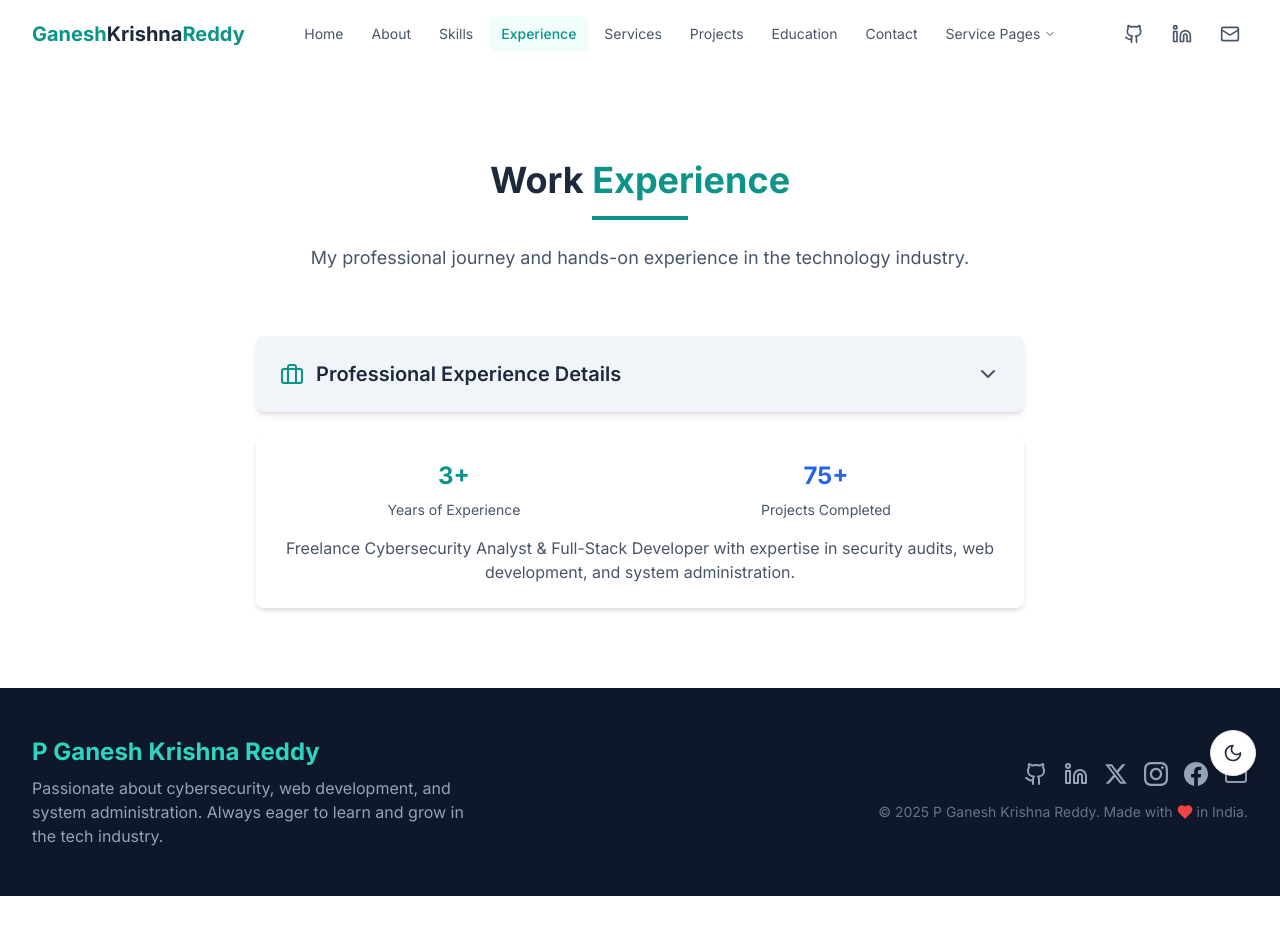
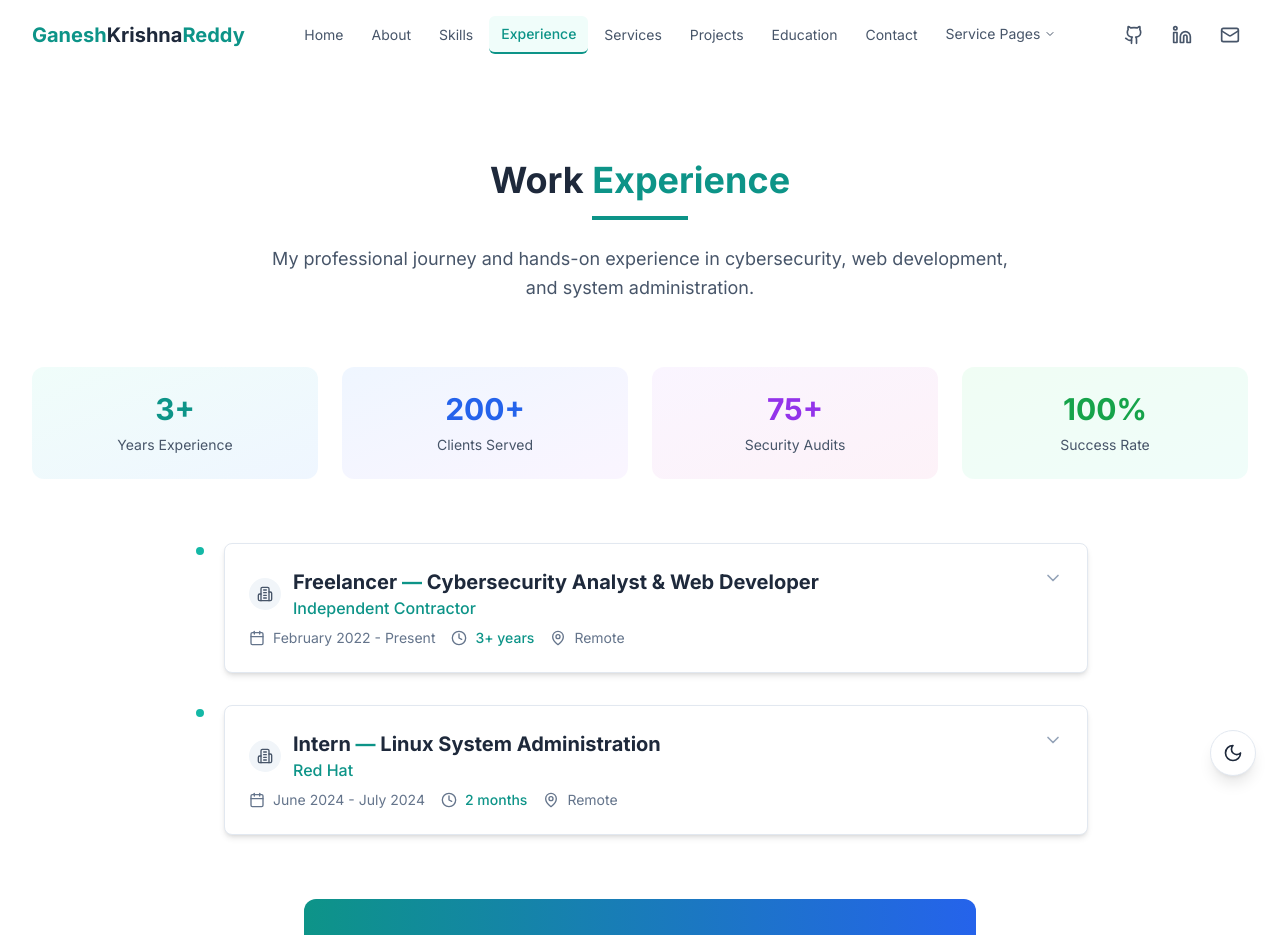
Before and after one commit to ganeshkrishnareddy/Portfolio, a React (Vite) app: page /experience in a window 1280 px wide. Shown: the top 935 px of the page. Before the commit the page ends 896 px from the top, so only its background shows below. Built offline with nearby package versions, Linux system fonts and the light colour scheme.

Commit message:
Implement comprehensive design and UX improvements

```diff
--- a/src/components/Experience.tsx
+++ b/src/components/Experience.tsx
@@ -1,153 +1,266 @@
 import React, { useState } from 'react';
-import { Calendar, MapPin, Code, Users, Briefcase, ChevronDown, ChevronUp } from 'lucide-react';
+import { Calendar, MapPin, Code, Users, Briefcase, ChevronDown, ChevronUp, Clock, Building2 } from 'lucide-react';
 
 interface TimelineItemProps {
   period: string;
+  duration: string;
   title: string;
   organization: string;
   location: string;
   description: string[];
-  isLast?: boolean;
+  tools?: string[];
+  logo?: string;
+  isExpanded: boolean;
+  onToggle: () => void;
 }
 
 const TimelineItem: React.FC<TimelineItemProps> = ({
   period,
+  duration,
   title,
   organization,
   location,
   description,
-  isLast = false
+  tools,
+  logo,
+  isExpanded,
+  onToggle
 }) => {
   return (
-    <div className="relative pl-8 pb-12">
-      {/* Timeline line */}
-      {!isLast && (
-        <div className="absolute top-0 left-0 h-full w-px bg-teal-200 dark:bg-teal-800 ml-3"></div>
+    <div className="relative">
+      {/* Timeline dot and line */}
+      <div className="absolute left-0 top-0 flex flex-col items-center">
+        <div className="w-4 h-4 rounded-full bg-teal-500 border-4 border-white dark:border-slate-900 z-10"></div>
+        <div className="w-px h-full bg-teal-200 dark:bg-teal-800 mt-2"></div>
+      </div>
+
+      <div className="ml-8 mb-8">
+        {/* Collapsible Header */}
+        <button
+          onClick={onToggle}
+          className="w-full text-left bg-white dark:bg-slate-800 p-4 sm:p-6 rounded-lg shadow-md hover:shadow-lg transition-all duration-300 border border-slate-200 dark:border-slate-700 hover:border-teal-200 dark:hover:border-teal-700"
+        >
+          <div className="flex items-start justify-between">
+            <div className="flex-1">
+              <div className="flex items-center mb-2">
+                {logo && (
+                  <div className="w-8 h-8 bg-slate-100 dark:bg-slate-700 rounded-full flex items-center justify-center mr-3 flex-shrink-0">
+                    <Building2 className="h-4 w-4 text-slate-600 dark:text-slate-400" />
+                  </div>
                 )}
+                <div>
+                  <h3 className="text-lg sm:text-xl font-bold text-slate-800 dark:text-white">
+                    {title.split(' | ')[0]} <span className="text-teal-600 dark:text-teal-400">—</span> {title.split(' | ')[1]}
+                  </h3>
+                  <p className="text-teal-600 dark:text-teal-400 font-medium text-sm sm:text-base">{organization}</p>
+                </div>
+              </div>
 
-      {/* Timeline dot */}
-      <div className="absolute top-0 left-0 w-6 h-6 rounded-full bg-teal-500 border-4 border-white dark:border-slate-900 z-10"></div>
-
-      <div className="bg-white dark:bg-slate-800 p-6 rounded-lg shadow-md">
-        <div className="flex flex-wrap items-center gap-3 mb-3 text-sm text-slate-500 dark:text-slate-400">
+              <div className="flex flex-wrap items-center gap-4 text-sm text-slate-500 dark:text-slate-400">
                 <div className="flex items-center">
-            <Calendar className="h-4 w-4 mr-1" />
+                  <Calendar className="h-4 w-4 mr-2" />
                   <span>{period}</span>
                 </div>
                 <div className="flex items-center">
-            <MapPin className="h-4 w-4 mr-1" />
+                  <Clock className="h-4 w-4 mr-2" />
+                  <span className="font-medium text-teal-600 dark:text-teal-400">{duration}</span>
+                </div>
+                <div className="flex items-center">
+                  <MapPin className="h-4 w-4 mr-2" />
                   <span>{location}</span>
                 </div>
               </div>
+            </div>
 
-        <h3 className="text-xl font-bold text-slate-800 dark:text-white">{title}</h3>
-        <p className="text-teal-600 dark:text-teal-400 font-medium mb-4">{organization}</p>
+            <div className="ml-4 flex-shrink-0">
+              {isExpanded ? (
+                <ChevronUp className="h-5 w-5 text-slate-400" />
+              ) : (
+                <ChevronDown className="h-5 w-5 text-slate-400" />
+              )}
+            </div>
+          </div>
+        </button>
 
-        <ul className="list-disc list-inside text-slate-600 dark:text-slate-300 space-y-2">
+        {/* Expanded Content */}
+        {isExpanded && (
+          <div className="mt-4 bg-slate-50 dark:bg-slate-800/50 p-4 sm:p-6 rounded-lg border border-slate-200 dark:border-slate-700">
+            <div className="space-y-4">
+              {/* Description */}
+              <div>
+                <h4 className="text-sm font-semibold text-slate-700 dark:text-slate-300 mb-3 flex items-center">
+                  <Briefcase className="h-4 w-4 mr-2 text-teal-600 dark:text-teal-400" />
+                  Key Responsibilities & Achievements
+                </h4>
+                <ul className="space-y-2">
                   {description.map((item, index) => (
-            <li key={index}>{item}</li>
+                    <li key={index} className="flex items-start text-slate-600 dark:text-slate-300 text-sm">
+                      <div className="w-2 h-2 bg-teal-500 rounded-full mr-3 mt-2 flex-shrink-0"></div>
+                      {item}
+                    </li>
                   ))}
                 </ul>
+              </div>
+
+              {/* Tools & Technologies */}
+              {tools && tools.length > 0 && (
+                <div>
+                  <h4 className="text-sm font-semibold text-slate-700 dark:text-slate-300 mb-3 flex items-center">
+                    <Code className="h-4 w-4 mr-2 text-teal-600 dark:text-teal-400" />
+                    🔧 Tools & Technologies
+                  </h4>
+                  <div className="flex flex-wrap gap-2">
+                    {tools.map((tool, index) => (
+                      <span
+                        key={index}
+                        className="px-3 py-1 bg-teal-100 dark:bg-teal-900/30 text-teal-700 dark:text-teal-300 rounded-full text-xs font-medium border border-teal-200 dark:border-teal-800"
+                      >
+                        {tool}
+                      </span>
+                    ))}
+                  </div>
+                </div>
+              )}
+            </div>
+          </div>
+        )}
       </div>
     </div>
   );
 };
 
 const Experience: React.FC = () => {
-  const [showExperience, setShowExperience] = useState(false);
+  const [expandedItems, setExpandedItems] = useState<number[]>([]);
+
+  const toggleItem = (index: number) => {
+    setExpandedItems(prev =>
+      prev.includes(index)
+        ? prev.filter(i => i !== index)
+        : [...prev, index]
+    );
+  };
 
   const experiences = [
     {
       period: "February 2022 - Present",
+      duration: "3+ years",
       title: "Freelancer | Cybersecurity Analyst & Web Developer",
       organization: "Independent Contractor",
       location: "Remote",
+      logo: "freelance",
       description: [
-        "Conducted comprehensive security audits and penetration testing for 75+ clients, identifying critical vulnerabilities and providing detailed remediation reports.",
-        "Developed secure web applications and implemented security best practices, resulting in 100% client satisfaction and zero security incidents post-deployment.",
+        "Conducted comprehensive security audits and penetration testing for 75+ clients, identifying critical vulnerabilities and providing detailed remediation reports with 100% client satisfaction rate.",
+        "Developed secure web applications and implemented security best practices, resulting in zero security incidents post-deployment across all client projects.",
         "Specialized in digital forensics investigations, malware analysis, and incident response, helping organizations recover from security breaches and strengthen their defenses.",
-        "Built automated security scanning tools using Python and Bash, reducing manual testing time by 60% while improving accuracy of vulnerability detection."
-      ]
+        "Built automated security scanning tools using Python and Bash, reducing manual testing time by 60% while improving accuracy of vulnerability detection.",
+        "Served 200+ clients through ProgVision agency, delivering web development, digital marketing, and cybersecurity solutions with proven business impact."
+      ],
+      tools: ["Python", "Bash", "Nmap", "Burp Suite", "Wireshark", "React.js", "Node.js", "WordPress", "Linux", "MySQL"]
     },
     {
       period: "June 2024 - July 2024",
-      title: "Linux System Administration Training",
+      duration: "2 months",
+      title: "Intern | Linux System Administration",
       organization: "Red Hat",
       location: "Remote",
+      logo: "redhat",
       description: [
-        "Gained practical experience in Linux system administration by configuring and managing servers, focusing on system optimization and security.",
-        "Automated server management tasks using Bash scripting, reducing manual efforts and improving system efficiency.",
-        "Assisted in configuring firewalls and managing network services to maintain secure communication across systems."
-      ]
+        "Gained practical experience in Linux system administration by configuring and managing enterprise-grade servers, focusing on system optimization and security hardening.",
+        "Automated server management tasks using Bash scripting and system tools, reducing manual efforts by 40% and improving system efficiency across multiple environments.",
+        "Assisted in configuring firewalls, SELinux policies, and managing network services to maintain secure communication across distributed systems.",
+        "Participated in system monitoring and performance tuning activities, learning industry best practices for enterprise Linux environments."
+      ],
+      tools: ["Red Hat Enterprise Linux", "Bash", "Apache", "MySQL", "Firewall Configuration", "SELinux", "System Monitoring", "Performance Tuning"]
     }
   ];
 
   return (
-    <section id="experience" className="py-20 bg-white dark:bg-slate-900">
+    <section id="experience" className="py-16 sm:py-20 bg-white dark:bg-slate-900">
       <div className="container mx-auto px-4 sm:px-6 lg:px-8">
-        <div className="text-center mb-16">
+        <div className="text-center mb-12 sm:mb-16">
           <h2 className="text-3xl sm:text-4xl font-bold text-slate-800 dark:text-white mb-4">
             Work <span className="text-teal-600 dark:text-teal-400">Experience</span>
           </h2>
           <div className="w-24 h-1 bg-teal-600 mx-auto mb-6"></div>
-          <p className="max-w-3xl mx-auto text-slate-600 dark:text-slate-300 text-lg">
-            My professional journey and hands-on experience in the technology industry.
+          <p className="max-w-3xl mx-auto text-slate-600 dark:text-slate-300 text-lg leading-relaxed">
+            My professional journey and hands-on experience in cybersecurity, web development, and system administration.
           </p>
         </div>
 
-        <div className="max-w-3xl mx-auto">
-          {/* Experience Dropdown Toggle */}
-          <button
-            onClick={() => setShowExperience(!showExperience)}
-            className="w-full text-left flex items-center justify-between bg-slate-100 dark:bg-slate-800 p-6 rounded-lg mb-6 hover:bg-slate-200 dark:hover:bg-slate-700 transition-colors shadow-md"
-          >
-            <h3 className="text-xl font-semibold text-slate-800 dark:text-white flex items-center">
-              <Briefcase className="h-6 w-6 mr-3 text-teal-600 dark:text-teal-400" />
-              Professional Experience Details
-            </h3>
-            {showExperience ? (
-              <ChevronUp className="h-6 w-6 text-slate-600 dark:text-slate-400" />
-            ) : (
-              <ChevronDown className="h-6 w-6 text-slate-600 dark:text-slate-400" />
-            )}
-          </button>
+        {/* Experience Stats */}
+        <div className="grid grid-cols-2 md:grid-cols-4 gap-4 sm:gap-6 mb-12 sm:mb-16">
+          <div className="text-center bg-gradient-to-br from-teal-50 to-blue-50 dark:from-teal-900/20 dark:to-blue-900/20 p-4 sm:p-6 rounded-xl">
+            <div className="text-2xl sm:text-3xl font-bold text-teal-600 dark:text-teal-400 mb-2">3+</div>
+            <div className="text-slate-600 dark:text-slate-300 text-sm">Years Experience</div>
+          </div>
+          <div className="text-center bg-gradient-to-br from-blue-50 to-purple-50 dark:from-blue-900/20 dark:to-purple-900/20 p-4 sm:p-6 rounded-xl">
+            <div className="text-2xl sm:text-3xl font-bold text-blue-600 dark:text-blue-400 mb-2">200+</div>
+            <div className="text-slate-600 dark:text-slate-300 text-sm">Clients Served</div>
+          </div>
+          <div className="text-center bg-gradient-to-br from-purple-50 to-pink-50 dark:from-purple-900/20 dark:to-pink-900/20 p-4 sm:p-6 rounded-xl">
+            <div className="text-2xl sm:text-3xl font-bold text-purple-600 dark:text-purple-400 mb-2">75+</div>
+            <div className="text-slate-600 dark:text-slate-300 text-sm">Security Audits</div>
+          </div>
+          <div className="text-center bg-gradient-to-br from-green-50 to-teal-50 dark:from-green-900/20 dark:to-teal-900/20 p-4 sm:p-6 rounded-xl">
+            <div className="text-2xl sm:text-3xl font-bold text-green-600 dark:text-green-400 mb-2">100%</div>
+            <div className="text-slate-600 dark:text-slate-300 text-sm">Success Rate</div>
+          </div>
+        </div>
 
-          {/* Experience Timeline - Collapsible */}
-          {showExperience && (
+        {/* Timeline */}
+        <div className="max-w-4xl mx-auto">
           <div className="space-y-0">
             {experiences.map((exp, index) => (
               <TimelineItem
                 key={index}
                 period={exp.period}
+                duration={exp.duration}
                 title={exp.title}
                 organization={exp.organization}
                 location={exp.location}
                 description={exp.description}
-                  isLast={index === experiences.length - 1}
+                tools={exp.tools}
+                logo={exp.logo}
+                isExpanded={expandedItems.includes(index)}
+                onToggle={() => toggleItem(index)}
               />
             ))}
           </div>
-          )}
+        </div>
 
-          {/* Summary when collapsed */}
-          {!showExperience && (
-            <div className="bg-white dark:bg-slate-800 p-6 rounded-lg shadow-md">
-              <div className="grid grid-cols-1 md:grid-cols-2 gap-6">
-                <div className="text-center">
-                  <div className="text-2xl font-bold text-teal-600 dark:text-teal-400 mb-2">3+</div>
-                  <div className="text-slate-600 dark:text-slate-300 text-sm">Years of Experience</div>
-                </div>
-                <div className="text-center">
-                  <div className="text-2xl font-bold text-blue-600 dark:text-blue-400 mb-2">75+</div>
-                  <div className="text-slate-600 dark:text-slate-300 text-sm">Projects Completed</div>
+        {/* Call to Action */}
+        <div className="text-center mt-12 sm:mt-16">
+          <div className="bg-gradient-to-r from-teal-600 to-blue-600 p-6 sm:p-8 rounded-xl text-white max-w-2xl mx-auto">
+            <h3 className="text-xl sm:text-2xl font-bold mb-3">Ready to Work Together?</h3>
+            <p className="text-sm sm:text-base mb-6 opacity-90">
+              Let's discuss how my experience can help secure and enhance your digital infrastructure.
+            </p>
+            <div className="flex flex-col sm:flex-row gap-3 sm:gap-4 justify-center">
+              <a
+                href="#contact"
+                className="inline-flex items-center justify-center px-6 py-3 bg-white text-teal-600 rounded-lg font-semibold hover:bg-slate-100 transition-colors"
+                onClick={(e) => {
+                  e.preventDefault();
+                  const element = document.getElementById('contact');
+                  if (element) {
+                    element.scrollIntoView({ behavior: 'smooth', block: 'start' });
+                  }
+                }}
+              >
+                <Users className="h-5 w-5 mr-2" />
+                Get In Touch
+              </a>
+              <a
+                href="https://drive.google.com/file/d/19lJoyBZQaV3dGkbjDskPyDy4GvjsapZM/view?usp=sharing"
+                target="_blank"
+                rel="noopener noreferrer"
+                className="inline-flex items-center justify-center px-6 py-3 bg-transparent border-2 border-white text-white rounded-lg font-semibold hover:bg-white hover:text-teal-600 transition-colors"
+              >
+                <Briefcase className="h-5 w-5 mr-2" />
+                View Resume
+              </a>
             </div>
           </div>
-              <p className="text-slate-600 dark:text-slate-300 text-center mt-4">
-                Freelance Cybersecurity Analyst & Full-Stack Developer with expertise in security audits,
-                web development, and system administration.
-              </p>
-            </div>
-          )}
         </div>
       </div>
     </section>
--- a/src/components/Header.tsx
+++ b/src/components/Header.tsx
@@ -1,6 +1,6 @@
 import React, { useState, useEffect } from 'react';
 import { useLocation, useNavigate } from 'react-router-dom';
-import { Menu as MenuIcon, X, Github, Linkedin, Mail, Code, Users, Briefcase, Home, User, Award, Briefcase as BriefcaseIcon, FolderOpen, GraduationCap, MessageCircle, ChevronDown, Shield } from 'lucide-react';
+import { Menu as MenuIcon, X, Github, Linkedin, Mail, Code, Users, Briefcase, Home, User, Award, Briefcase as BriefcaseIcon, FolderOpen, GraduationCap, MessageCircle, ChevronDown, Shield, Download, Calendar } from 'lucide-react';
 
 const Header: React.FC = () => {
   const [isOpen, setIsOpen] = useState(false);
@@ -140,11 +140,11 @@ const Header: React.FC = () => {
 
   return (
     <>
-      <header
-        className={`fixed w-full top-0 z-50 transition-all duration-300 ${
-          scrolled ? 'bg-white/95 dark:bg-slate-900/95 backdrop-blur-md shadow-lg py-2' : 'bg-transparent py-4'
-        }`}
-      >
+      <header className={`fixed w-full top-0 z-50 transition-all duration-500 ${
+        scrolled
+          ? 'bg-white/95 dark:bg-slate-900/95 backdrop-blur-md shadow-lg py-2'
+          : 'bg-white/80 dark:bg-slate-900/80 backdrop-blur-sm py-4'
+      }`}>
         <div className="container mx-auto px-4 sm:px-6 lg:px-8">
           <div className="flex justify-between items-center">
             <button
@@ -162,8 +162,8 @@ const Header: React.FC = () => {
                   onClick={() => handleNavClick(navLink.link, navLink.route)}
                   className={`px-3 py-2 text-sm transition-colors rounded-md ${
                     (activeSection === navLink.link.replace('#', '') && location.pathname === '/') || location.pathname === navLink.route
-                      ? 'text-teal-600 dark:text-teal-400 font-medium bg-teal-50 dark:bg-teal-900/30'
-                      : 'text-slate-600 hover:text-teal-600 dark:text-slate-300 dark:hover:text-teal-400 hover:bg-slate-50 dark:hover:bg-slate-800/50'
+                      ? 'text-teal-600 dark:text-teal-400 font-medium bg-teal-50 dark:bg-teal-900/30 border-b-2 border-teal-600'
+                      : 'text-slate-600 hover:text-teal-600 dark:text-slate-300 dark:hover:text-teal-400 hover:bg-slate-50 dark:hover:bg-slate-800/50 hover:border-b-2 hover:border-teal-300'
                   }`}
                 >
                   {navLink.name}
@@ -305,6 +305,34 @@ const Header: React.FC = () => {
 
               {/* Mobile Menu Footer */}
               <div className="border-t border-slate-200 dark:border-slate-700 p-6">
+                {/* CTA Buttons */}
+                <div className="mb-6 space-y-3">
+                  <a
+                    href="#contact"
+                    onClick={(e) => {
+                      e.preventDefault();
+                      setIsOpen(false);
+                      const element = document.getElementById('contact');
+                      if (element) {
+                        element.scrollIntoView({ behavior: 'smooth', block: 'start' });
+                      }
+                    }}
+                    className="w-full flex items-center justify-center px-4 py-3 bg-teal-600 text-white rounded-lg font-semibold hover:bg-teal-700 transition-colors"
+                  >
+                    <MessageCircle className="h-4 w-4 mr-2" />
+                    Hire Me
+                  </a>
+                  <a
+                    href="https://drive.google.com/file/d/19lJoyBZQaV3dGkbjDskPyDy4GvjsapZM/view?usp=sharing"
+                    target="_blank"
+                    rel="noopener noreferrer"
+                    className="w-full flex items-center justify-center px-4 py-3 bg-slate-800 dark:bg-white text-white dark:text-slate-800 rounded-lg font-semibold hover:bg-slate-900 dark:hover:bg-slate-100 transition-colors"
+                  >
+                    <Download className="h-4 w-4 mr-2" />
+                    Download Resume
+                  </a>
+                </div>
+
                 <h4 className="text-sm font-semibold text-slate-500 dark:text-slate-400 uppercase tracking-wider mb-4">
                   Connect With Me
                 </h4>
```
Lines whose indentation alone changed are shown as unchanged.
